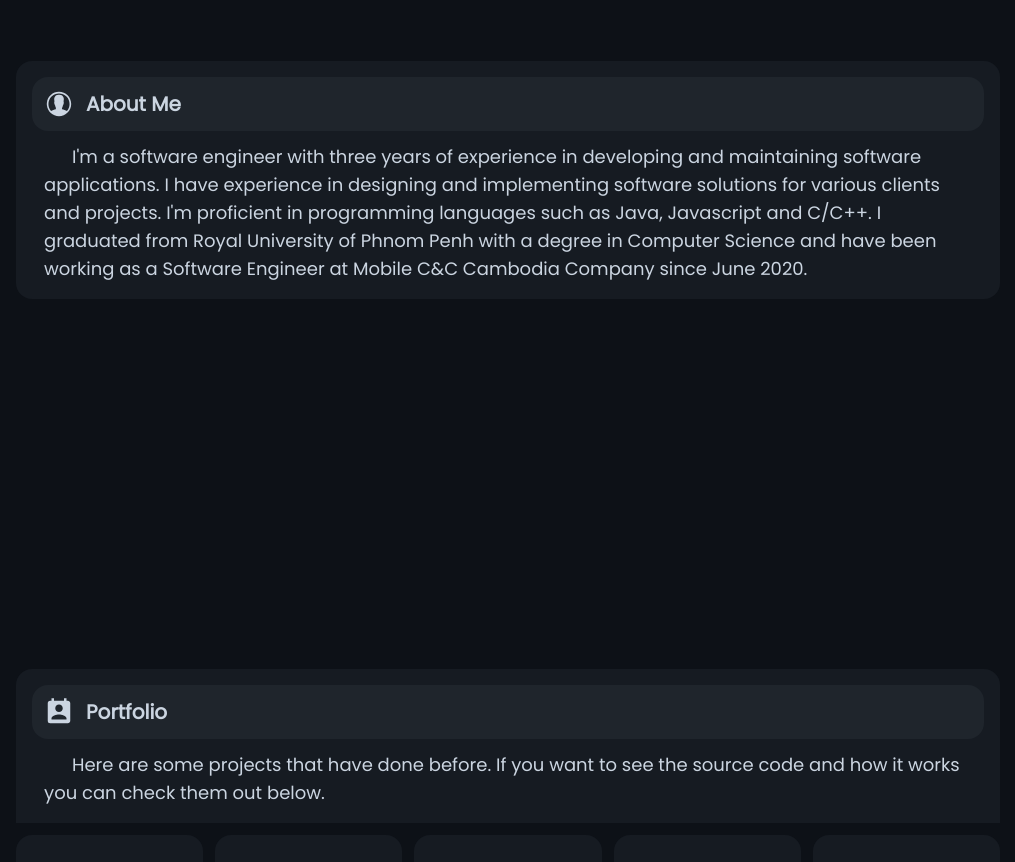
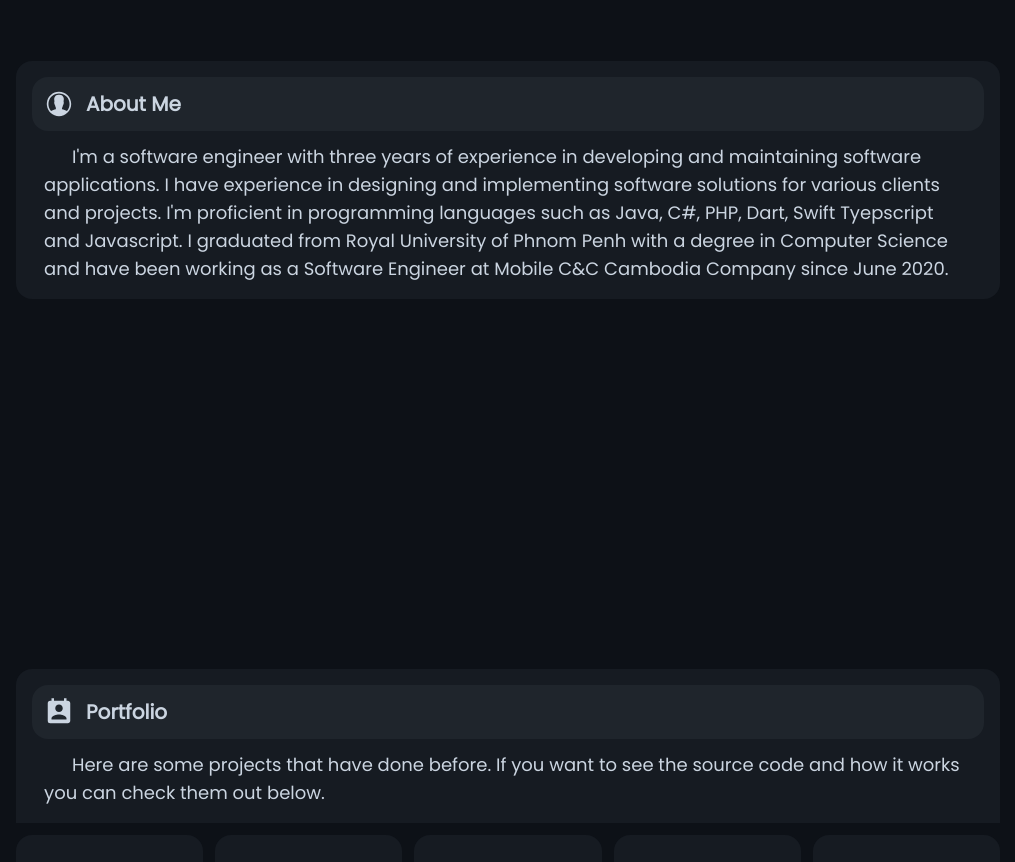
Before and after one commit to it-phnomden/maportfolio, a React (Create React App) app: page / in a window 1280 px wide. Shown: the part 1020-1882 px from the top of the page, without its empty margins (132-1147 px from the left). Built offline with nearby package versions, Linux system fonts and the light colour scheme.

Commit message:
Updated content about me

```diff
--- a/src/components/AboutMe.jsx
+++ b/src/components/AboutMe.jsx
@@ -18,8 +18,8 @@ const AboutMe = () => {
           I'm a software engineer with three years of experience in
           developing and maintaining software applications. I have experience in
           designing and implementing software solutions for various clients and
-          projects. I'm proficient in programming languages such as Java,
-          Javascript and C/C++. I graduated from Royal University of Phnom Penh
+          projects. I'm proficient in programming languages such as Java, C#,
+          PHP, Dart, Swift Tyepscript and Javascript. I graduated from Royal University of Phnom Penh
           with a degree in Computer Science and have been working as a Software
           Engineer at Mobile C&C Cambodia Company since June 2020.
         </p>
```
